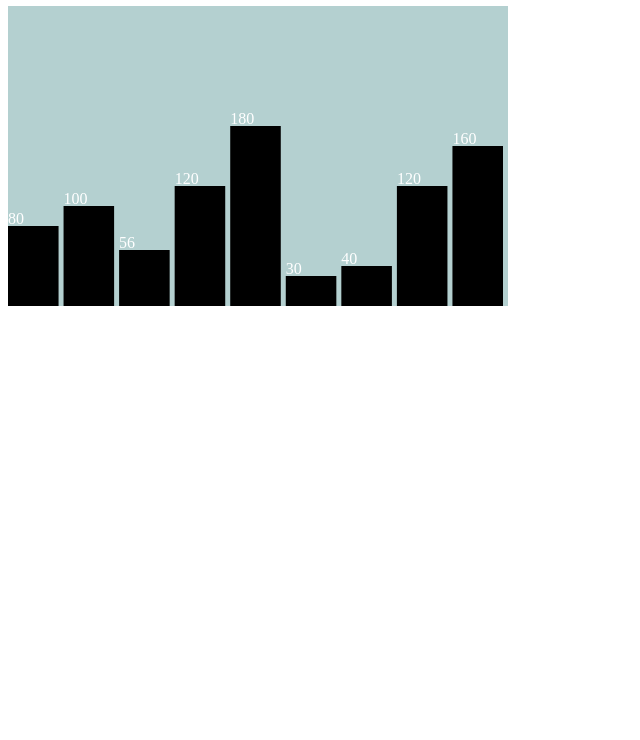
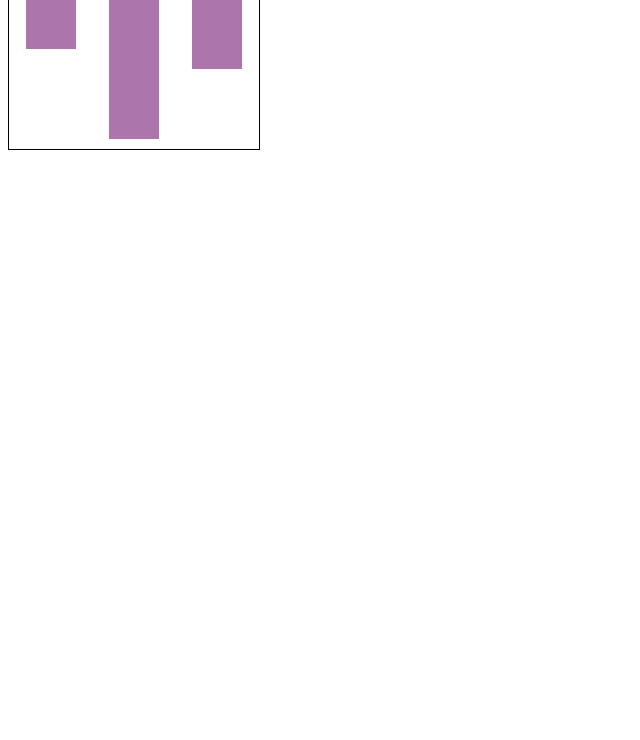
Before and after one commit to gmunro90/d3-websy, a plain HTML site: page index.html in a window 1280 px wide. Shown: the part 60-800 px from the top of the page, without its empty margins (0-640 px from the left). Drawn offline with nearby package versions, Linux system fonts and the light colour scheme.

Commit message:
basic academind chart

```diff
--- a/index.html
+++ b/index.html
@@ -2,11 +2,23 @@
     <head>
       <link rel="stylesheet" href="styles.css">
         <title>Learn D3.js</title>
+        <style>
+        .container {
+            width: 250px;
+            height: 200px;
+            display: flex;
+            justify-content: space-around;
+        }
+        .bar {
+            background-color: #ac75ab
+        }
+        </style>
     </head>
     <body>
-        <h1>Bar Chart using D3.js</h1>
 
-        <svg class="bar-chart"></svg>
+        <div>
+
+        </div>
 
         <script src="https://d3js.org/d3.v4.min.js"></script>
         <script src="index.js"></script>
--- a/index.js
+++ b/index.js
@@ -1,40 +1,29 @@
-const dataset = [80, 100, 56, 120, 180, 30, 40, 120, 160];
+const dataset = [
+  {
+    id: 'd1',
+    value: 10,
+    region: 'USA'
+  },
+  {
+    id: 'd2',
+    value: 19,
+    region: 'Germany'
+  },
+  {
+    id: 'd3',
+    value: 12,
+    region: 'Spain'
+  },
+]
 
-const svgWidth = 500, svgHeight = 300, barPadding = 5;
-const barWidth = (svgWidth / dataset.length);
+const container = d3.select('div')
+  .classed('container', true)
+  .style('border', '1px solid black')
 
-
-const svg = d3.select('svg')
-     .attr("width", svgWidth)
-     .attr("height", svgHeight);
-
-const barChart = svg.selectAll("rect")
-     .data(dataset)
-     .enter()
-     .append("rect")
-     .attr("y", function(d) {
-          return svgHeight - d
-     })
-     .attr("height", function(d) {
-         return d;
-     })
-     .attr("width", barWidth - barPadding)
-     .attr("transform", function (d, i) {
-         const translate = [barWidth * i, 0];
-         return "translate("+ translate +")";
-     });
-
-const text = svg.selectAll('text')
-     .data(dataset)
-     .enter()
-     .append('text')
-     .text(function(d) {
-      return d;
-     })
-     .attr('y', function (d, i) {
-      return svgHeight - d - 2
-     })
-     .attr('x', function (d, i) {
-      return barWidth * i
-     })
-     .attr('fill', "#FFFFFF")
+  container.selectAll('bar')
+    .data(dataset)
+    .enter()
+    .append('div')
+    .classed('bar', true)
+    .style('width', '50px')
+    .style('height', data => (data.value * 10) + 'px')
```
